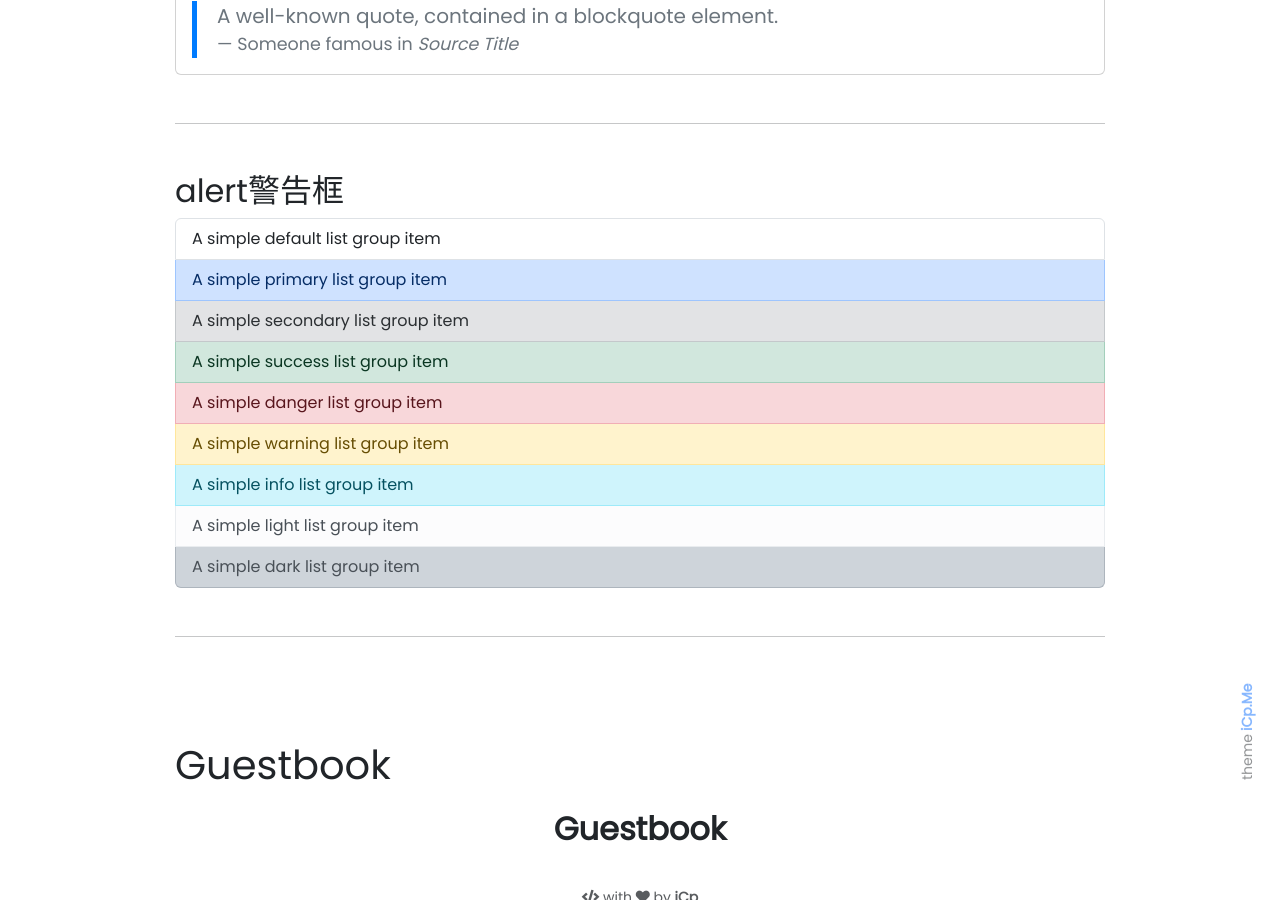
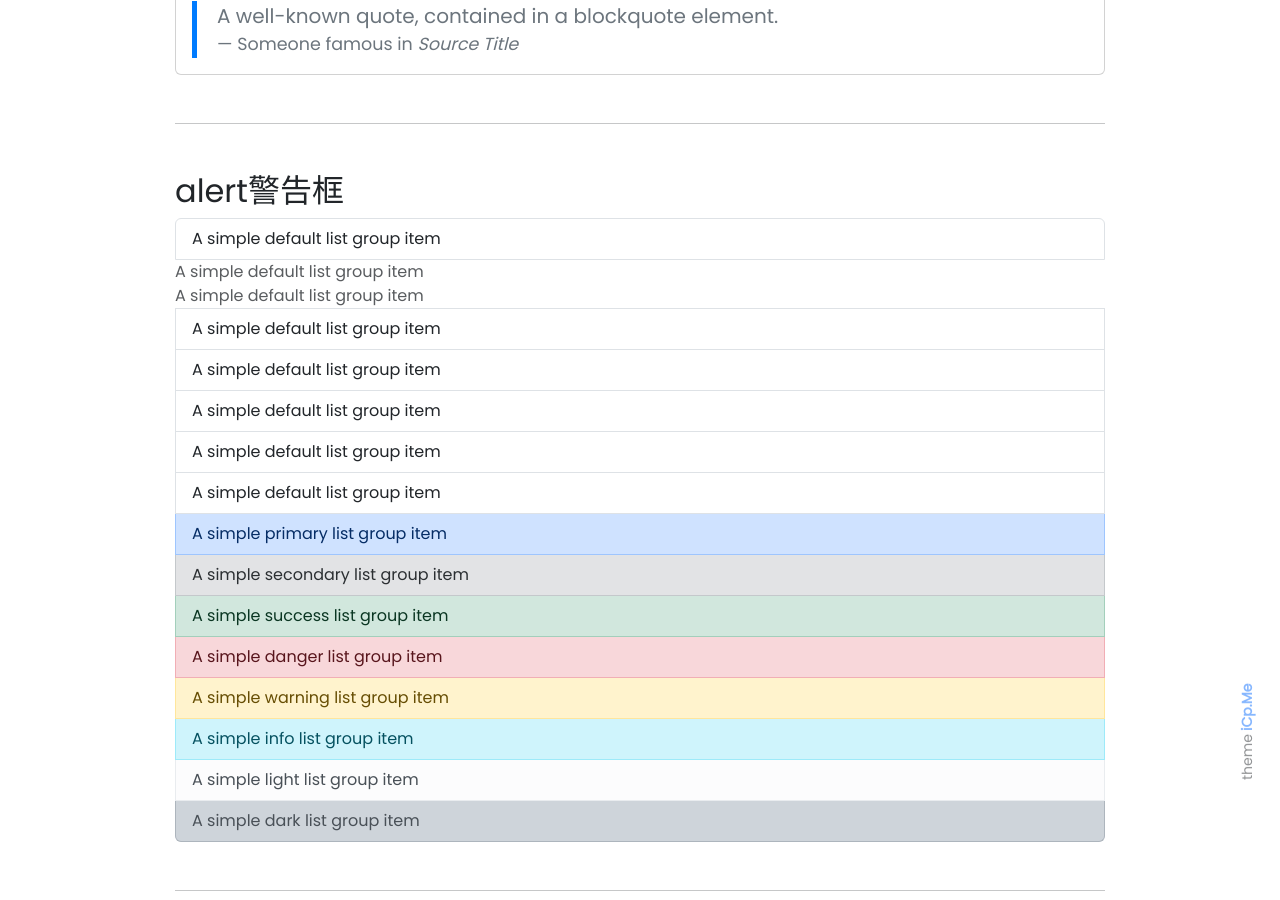
Before and after one commit to WorkSpacesPro/icp, a Jekyll site: the page built from pages/about.md, in a window 1280 px wide and 900 px high, scrolled down 307 px. Built offline with Jekyll 4.4.1, drawn with Linux system fonts in a browser that asks for light colours; emoji names are drawn with the system emoji font; comment, search, counter and statistics services are not loaded.

Commit message:
Update about.md

```diff
--- a/pages/about.md
+++ b/pages/about.md
@@ -24,6 +24,13 @@ Hi I am **{{ site.author.name }}** :wave:,<br>
   <h2 id="list-group"> alert警告框</h2>
 <div class="list-group">
   <div class="list-group-item list-group-item-action">A simple default list group item</div>
+  <div class="list-group-item-action">A simple default list group item</div>
+  <div class="list-group-item-action">A simple default list group item</div>
+  <div class="list-group-item list-group-item-action">A simple default list group item</div>
+  <div class="list-group-item list-group-item-action">A simple default list group item</div>
+  <div class="list-group-item list-group-item-action">A simple default list group item</div>
+  <div class="list-group-item list-group-item-action">A simple default list group item</div>
+  <div class="list-group-item list-group-item-action">A simple default list group item</div>
   <a href="#" class="list-group-item list-group-item-action list-group-item-primary">A simple primary list group item</a>
   <a href="#" class="list-group-item list-group-item-action list-group-item-secondary">A simple secondary list group item</a>
   <a href="#" class="list-group-item list-group-item-action list-group-item-success">A simple success list group item</a>
```
